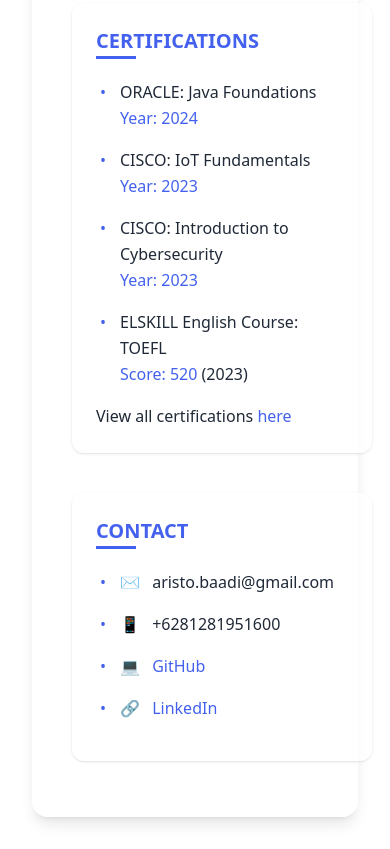
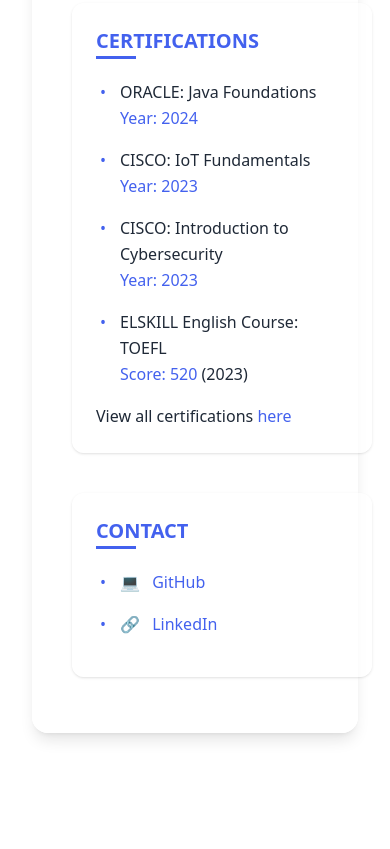
Before and after one commit to RistoKuy/Web_Demo, a website: page index.html in a window 390 px wide. Shown: the part 1039-1888 px from the top of the page. After the commit the page ends 1804 px from the top, so only its background shows below. Drawn offline with nearby package versions, Linux system fonts and the light colour scheme.

Commit message:
Removes email and phone from contact section
Eliminates direct email and phone details to enhance privacy
and encourage contact via GitHub and LinkedIn links.

```diff
--- a/index.html
+++ b/index.html
@@ -94,8 +94,6 @@
                 <div class="flex-1 min-w-[300px] bg-white/70 p-6 rounded-xl shadow transition-all duration-300 ease-in-out hover:-translate-y-1 hover:shadow-md transform opacity-0 translate-y-5 transition-opacity transition-transform duration-600 ease-out dark:bg-gray-800/70" data-aos="fade-up" data-aos-delay="100">
                     <h2 class="text-xl font-semibold mb-5 text-primary dark:text-primary-dark relative pb-1 after:content-[''] after:absolute after:left-0 after:bottom-0 after:h-[3px] after:w-10 after:bg-primary dark:after:bg-primary-dark">CONTACT</h2>
                     <ul class="pl-1">
-                        <li class="mb-4 relative pl-5 transition-transform duration-200 ease-in-out hover:translate-x-1 before:content-['•'] before:text-primary before:absolute before:left-0 before:top-0 dark:before:text-primary-dark"><span class="inline-block w-6 mr-1">✉️</span> aristo.baadi@gmail.com</li>
-                        <li class="mb-4 relative pl-5 transition-transform duration-200 ease-in-out hover:translate-x-1 before:content-['•'] before:text-primary before:absolute before:left-0 before:top-0 dark:before:text-primary-dark"><span class="inline-block w-6 mr-1">📱</span> +6281281951600</li>
                         <li class="mb-4 relative pl-5 transition-transform duration-200 ease-in-out hover:translate-x-1 before:content-['•'] before:text-primary before:absolute before:left-0 before:top-0 dark:before:text-primary-dark"><span class="inline-block w-6 mr-1">💻</span> <a href="https://github.com/RistoKuy" target="_blank" rel="noopener" class="text-primary dark:text-primary-dark no-underline relative transition-all duration-300 ease-in-out after:content-[''] after:absolute after:w-0 after:h-px after:bottom-0 after:left-0 after:bg-primary dark:after:bg-primary-dark after:transition-width after:duration-300 hover:after:w-full">GitHub</a></li>
                         <li class="mb-4 relative pl-5 transition-transform duration-200 ease-in-out hover:translate-x-1 before:content-['•'] before:text-primary before:absolute before:left-0 before:top-0 dark:before:text-primary-dark"><span class="inline-block w-6 mr-1">🔗</span> <a href="https://www.linkedin.com/in/aristo-baadi" target="_blank" rel="noopener" class="text-primary dark:text-primary-dark no-underline relative transition-all duration-300 ease-in-out after:content-[''] after:absolute after:w-0 after:h-px after:bottom-0 after:left-0 after:bg-primary dark:after:bg-primary-dark after:transition-width after:duration-300 hover:after:w-full">LinkedIn</a></li>
                     </ul>
```
